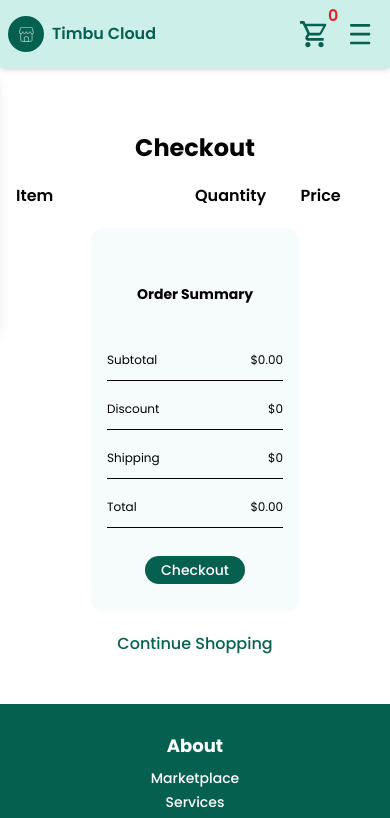
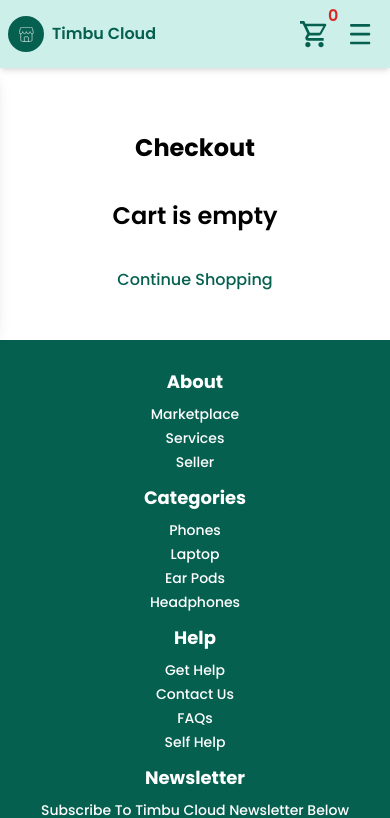
Before and after one commit to mobolajiJinad/TimbuCloud, a React (Vite) app: page /checkout in a window 390 px wide. Shown: the top 818 px of the page. Built offline with nearby package versions, Linux system fonts and the light colour scheme.

Commit message:
Added image for mobile view in checkout page, added alert

```diff
--- a/src/components/CartContext.jsx
+++ b/src/components/CartContext.jsx
@@ -5,10 +5,19 @@ export const CartContext = createContext();
 export const CartProvider = ({ children }) => {
   const [cartItems, setCartItems] = useState([]);
   const [cartCount, setCartCount] = useState(0);
+  const [notification, setNotification] = useState({ message: "", color: "" });
 
   useEffect(() => {
     setCartCount(cartItems.reduce((count, item) => count + item.quantity, 0));
   }, [cartItems]);
+
+  useEffect(() => {
+    const timer = setTimeout(() => {
+      setNotification({ message: "", color: "" });
+    }, 2500);
+
+    return () => clearTimeout(timer);
+  }, [notification]);
 
   const addToCart = (product) => {
     const existingItem = cartItems.find((item) => item.id === product.id);
@@ -23,16 +32,28 @@ export const CartProvider = ({ children }) => {
     } else {
       setCartItems([...cartItems, { ...product, quantity: product.quantity }]);
     }
+    setNotification({
+      message: "Item added to cart",
+      color: "text-green-500",
+    });
   };
 
   const removeFromCart = (productId) => {
     setCartItems((prevCart) =>
       prevCart.filter((item) => item.id !== productId),
     );
+    setNotification({
+      message: "Item removed from cart",
+      color: "text-red-500",
+    });
   };
 
   const clearCart = () => {
     setCartItems([]);
+    setNotification({
+      message: "Cart cleared",
+      color: "text-red-500",
+    });
   };
 
   const updateQuantity = (productId, quantity) => {
@@ -50,6 +71,10 @@ export const CartProvider = ({ children }) => {
     0,
   );
 
+  const closeNotification = () => {
+    setNotification({ message: "", color: "" });
+  };
+
   return (
     <CartContext.Provider
       value={{
@@ -60,6 +85,8 @@ export const CartProvider = ({ children }) => {
         clearCart,
         updateQuantity,
         totalPrice,
+        notification,
+        closeNotification,
       }}
     >
       {children}
--- a/src/components/Checkout.jsx
+++ b/src/components/Checkout.jsx
@@ -26,17 +26,19 @@ const Checkout = () => {
 
   return (
     <>
-      <main className="mt-16 px-2 pb-9">
+      <main className="mt-16 px-1 pb-9 md:px-[3%] lg:px-[5%]">
         <h1 className="my-5 text-center text-2xl font-bold">Checkout</h1>
 
-        <div className="w-full justify-between px-2 md:px-[3%] lg:flex lg:px-[5%]">
+        <div className="w-full justify-between lg:flex">
           <div className="mx-auto w-full lg:w-2/3">
+            {cartCount > 0 && (
               <div className="flex items-center justify-between text-base font-semibold text-black">
-              <span className="hidden w-64 sm:block"></span>
-              <span className="w-4/12">Item</span>
-              <span className="w-1/12">Quantity</span>
-              <span className="w-3/12 pl-4">Price</span>
+                <span className="w-24"></span>
+                <span className="w-3/12 sm:w-4/12">Item</span>
+                <span className="w-3/12 sm:w-1/12">Quantity</span>
+                <span className="w-2/12 sm:w-3/12">Price</span>
               </div>
+            )}
 
             {cartItems.map((item) => (
               <div
@@ -46,7 +48,7 @@ const Checkout = () => {
                 <img
                   src={item.image}
                   alt={item.name}
-                  className="hidden h-36 w-36 sm:block"
+                  className="block h-24 w-24"
                 />
 
                 <div className="flex w-4/12 flex-col">
@@ -96,37 +98,45 @@ const Checkout = () => {
             )}
           </div>
 
-          <div className="mx-auto my-5 flex w-52 flex-col items-center rounded-xl bg-[#CDEFE933] px-4 py-7 sm:w-96">
-            <h4 className="my-7 text-center text-sm font-bold capitalize">
+          {cartCount === 0 && (
+            <h2 className="my-9 text-center text-2xl font-semibold">
+              Cart is empty
+            </h2>
+          )}
+
+          {cartCount > 0 && (
+            <div className="mx-auto my-5 flex w-56 flex-col items-center rounded-xl bg-[#CDEFE933] px-4 py-7 sm:w-96">
+              <h4 className="my-7 text-center text-base font-bold capitalize">
                 order summary
               </h4>
 
               <div className="w-full">
-              <div className="mt-2 flex items-center justify-between border-b border-b-black py-3 text-xs capitalize">
+                <div className="mt-2 flex items-center justify-between border-b border-b-black py-3 text-sm capitalize">
                   <h5>subtotal</h5>
                   <p>${totalPrice.toFixed(2)}</p>
                 </div>
-              <div className="mt-2 flex items-center justify-between border-b border-b-black py-3 text-xs capitalize">
+                <div className="mt-2 flex items-center justify-between border-b border-b-black py-3 text-sm capitalize">
                   <h5>discount</h5>
                   <p>$0</p>
                 </div>
-              <div className="mt-2 flex items-center justify-between border-b border-b-black py-3 text-xs capitalize">
+                <div className="mt-2 flex items-center justify-between border-b border-b-black py-3 text-sm capitalize">
                   <h5>shipping</h5>
                   <p>$0</p>
                 </div>
-              <div className="mt-2 flex items-center justify-between border-b border-b-black py-3 text-xs capitalize">
+                <div className="mt-2 flex items-center justify-between border-b border-b-black py-3 text-sm capitalize">
                   <h5>total</h5>
                   <p>${totalPrice.toFixed(2)}</p>
                 </div>
               </div>
 
               <button
-              className="mx-auto mt-7 rounded-2xl bg-dark-cyan px-4 py-1 text-sm font-medium text-white"
+                className="mx-auto mt-7 rounded-2xl bg-dark-cyan px-4 py-1 text-base font-medium text-white"
                 onClick={checkoutFunc}
               >
                 Checkout
               </button>
             </div>
+          )}
         </div>
 
         <Link
--- /dev/null
+++ b/src/components/Notification.jsx
@@ -0,0 +1,23 @@
+import React, { useContext } from "react";
+import { CartContext } from "./CartContext";
+
+const Notification = () => {
+  const { notification, closeNotification } = useContext(CartContext);
+
+  // Return null if notification message is empty or falsy
+  if (!notification.message) return null;
+
+  return (
+    <div className="fixed left-1/2 top-0 flex w-full max-w-52 -translate-x-1/2 items-center justify-between rounded-xl bg-white p-3 text-center shadow-md">
+      <p className={`${notification.color}`}>{notification.message}</p>
+      <button
+        onClick={closeNotification}
+        className={`${notification.color} ml-4`}
+      >
+        ✕
+      </button>
+    </div>
+  );
+};
+
+export default Notification;
--- a/src/components/ProductsContainer.jsx
+++ b/src/components/ProductsContainer.jsx
@@ -14,13 +14,13 @@ const ProductsContainer = ({ products }) => {
     <>
       {products.map((product) => (
         <div
-          className="m-2 flex w-44 flex-col items-center rounded-3xl border border-[#D9D9D9] p-5"
+          className="m-2 flex w-32 flex-col items-center rounded-3xl border border-[#D9D9D9] px-2 py-5 md:w-36"
           key={product.id}
         >
           <img
             src={Hearts}
             alt=""
-            className="relative left-14 top-2 sm:left-14 sm:top-2"
+            className="relative bottom-2 left-10 sm:top-2"
           />
 
           <img
@@ -45,7 +45,7 @@ const ProductsContainer = ({ products }) => {
           </span>
 
           <button
-            className="my-2 rounded-xl bg-dark-cyan p-3 px-6 text-sm font-medium text-white sm:px-3"
+            className="my-2 rounded-xl bg-dark-cyan p-3 px-2 text-sm font-medium text-white sm:px-3"
             onClick={() => addToCart({ ...product, quantity: 1 })}
           >
             Add to cart
--- a/src/main.jsx
+++ b/src/main.jsx
@@ -7,6 +7,7 @@ import HomePage from "./pages/HomePage.jsx";
 import CheckoutPage from "./pages/CheckoutPage.jsx";
 import { CartProvider } from "./components/CartContext.jsx";
 import ProductPage from "./pages/ProductPage.jsx";
+import Notification from "./components/Notification.jsx";
 
 import "./index.css";
 
@@ -27,6 +28,7 @@ const router = createBrowserRouter([
 
 createRoot(document.getElementById("root")).render(
   <CartProvider>
+    <Notification />
     <RouterProvider router={router} />
   </CartProvider>,
 );
```
Lines whose indentation alone changed are shown as unchanged.
